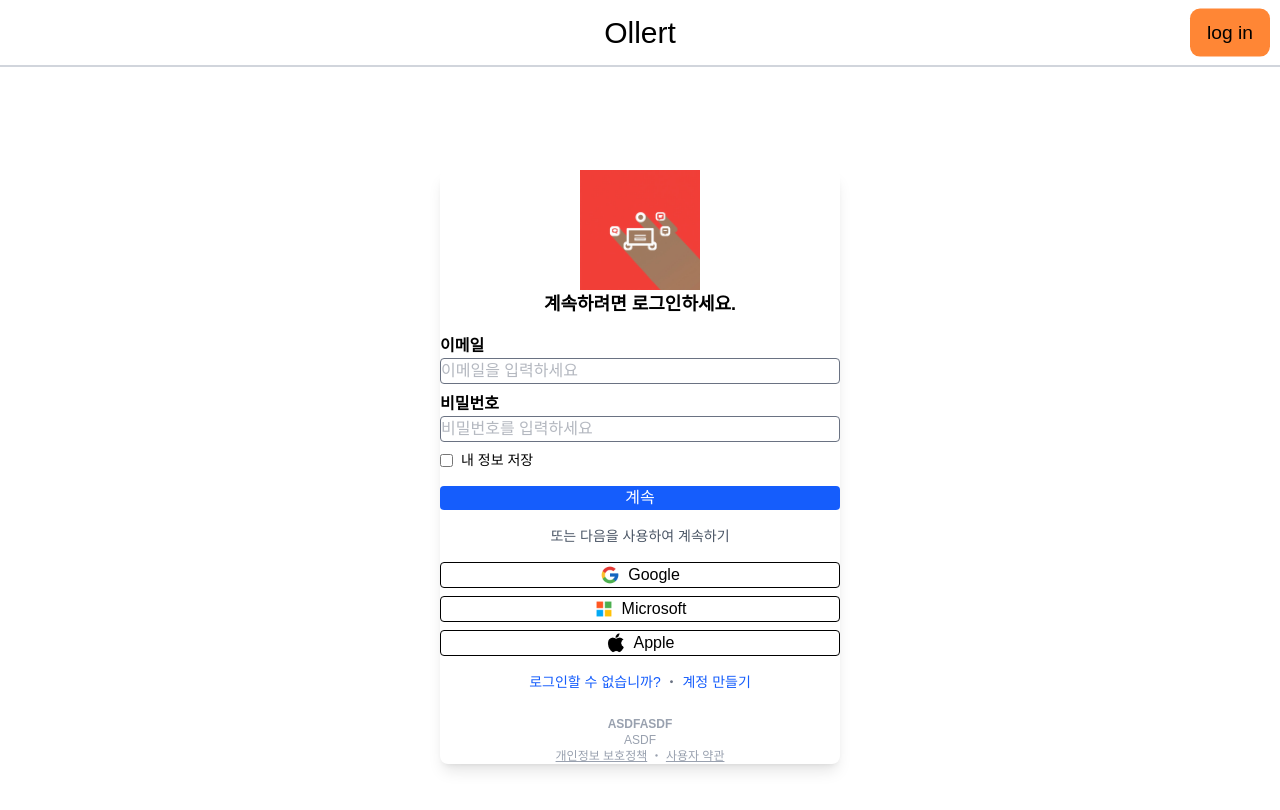
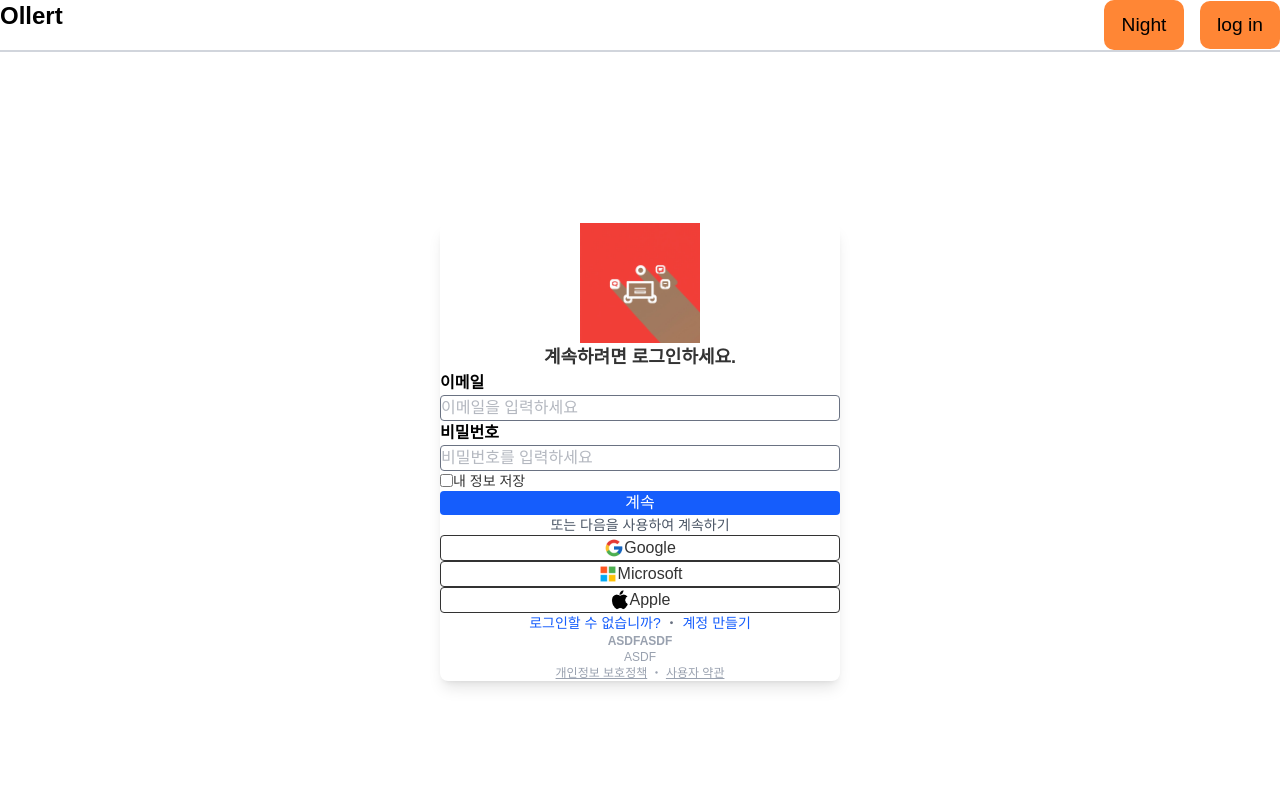
Before and after one commit to DongPee/SoftwareEngineering-CollaborationTool-, a Next.js app: page /frontend/login in a window 1280 px wide. Shown: the top 810 px of the page. Built offline with nearby package versions, Linux system fonts and the light colour scheme.

Commit message:
DarkModeToggle

```diff
--- /dev/null
+++ b/src/app/frontend/DarkModeToggle.tsx
@@ -0,0 +1,16 @@
+"use client";
+
+import { useTheme } from "./ThemeContext";
+
+export default function DarkModeToggle() {
+  const { darkMode, toggleDarkMode } = useTheme();
+
+  return (
+    <button
+      onClick={toggleDarkMode}
+      className="dark-toggle p-2 w-20 min-h-[40px] rounded-lg text-lg transition-all duration-300"
+    >
+      {darkMode ? "Day" : "Night"}
+    </button>
+  );
+}
--- /dev/null
+++ b/src/app/frontend/ThemeContext.tsx
@@ -0,0 +1,44 @@
+"use client";
+
+import { createContext, useContext, useEffect, useState } from "react";
+
+const ThemeContext = createContext({
+  darkMode: false,
+  toggleDarkMode: () => {},
+});
+
+export function ThemeProvider({ children }: { children: React.ReactNode }) {
+  const [darkMode, setDarkMode] = useState(false);
+
+  useEffect(() => {
+    const storedTheme = localStorage.getItem("theme");
+    if (storedTheme === "dark") {
+      setDarkMode(true);
+      document.documentElement.classList.add("dark");
+    }
+  }, []);
+
+  const toggleDarkMode = () => {
+    setDarkMode((prev) => {
+      const newMode = !prev;
+      if (newMode) {
+        document.documentElement.classList.add("dark");
+        localStorage.setItem("theme", "dark");
+      } else {
+        document.documentElement.classList.remove("dark");
+        localStorage.setItem("theme", "light");
+      }
+      return newMode;
+    });
+  };
+
+  return (
+    <ThemeContext.Provider value={{ darkMode, toggleDarkMode }}>
+      {children}
+    </ThemeContext.Provider>
+  );
+}
+
+export function useTheme() {
+  return useContext(ThemeContext);
+}
--- a/src/app/globals.css
+++ b/src/app/globals.css
@@ -1,8 +1,24 @@
 @import "tailwindcss";
+@tailwind base;
+@tailwind components;
+@tailwind utilities;
 
+.dark {
+  background-color: #1a202c;
+  color: #ffffff;
+}
+
+.dark body {
+  background-color: #1a202c;
+  color: white;
+}
+
+body {
+  transition: background-color 0.3s ease, color 0.3s ease;
+}
 
 * {
-  margin: 10;
+  margin: 0;
   padding: 0;
   box-sizing: border-box;
 }
@@ -11,6 +27,11 @@
   font-family: sans-serif;
   background-color: #f4f4f4;
   color: #333;
+}
+
+.dark header {
+  background: #2d3748;
+  color: white;
 }
 
 .board {
@@ -31,6 +52,11 @@
   overflow-y: auto;
 }
 
+.dark .column {
+  background: #2d3748;
+  color: white;
+}
+
 .card {
   background: #fff;
   padding: 10px;
@@ -38,6 +64,12 @@
   box-shadow: 0 2px 4px rgba(0, 0, 0, 1);
   margin-bottom: 10px;
 }
+
+.dark .card {
+  background: #4a5568;
+  color: white;
+}
+
 .card-selected {
   background: rgb(50, 255, 47);
   padding: 10px;
@@ -45,11 +77,17 @@
   box-shadow: 0 2px 4px rgba(0, 0, 0, 1);
   margin-bottom: 10px;
 }
+
+.dark .card-selected {
+  background: #38a169;
+}
+
 .card:hover {
   background-color: #AAA;
   cursor: pointer;
 }
-.login{
+
+.login {
   background: rgb(255, 134, 53);
   padding: 10px;
   width: 80px;
@@ -57,17 +95,59 @@
   border-radius: 10px;
   font-size: 1.2em;
 }
-.login:hover{
+
+.login:hover {
   background-color: #AAA;
-  cursor:pointer;
+  cursor: pointer;
 }
 
-body {
-  background: var(--background);
-  color: var(--foreground);
-  font-family: Arial, Helvetica, sans-serif;
+.dark .bg-white {
+  background-color: #2d3748 !important;
+  color: white !important;
 }
 
-.projectNameButton{
+.dark .sidebar {
+  background-color: #1a202c;
+  color: white;
+  border-color: #4a5568;
+}
 
+.dark .project-header {
+  background: #2d3748;
+  color: white;
+  border-bottom: 2px solid #4a5568;
 }
+
+.dark .summary-card {
+  background: #2d3748;
+  color: white;
+  border-color: #4a5568;
+}
+
+.dark .card {
+  background: #4a5568;
+  color: white;
+}
+
+.dark .card-selected {
+  background: #38a169;
+}
+
+.dark .btn {
+  background: #4a5568;
+  color: white;
+}
+
+.dark-toggle {
+  background: rgb(255, 134, 53);
+  padding: 10px;
+  width: 80px;
+  min-height: 40px;
+  border-radius: 10px;
+  font-size: 1.2em;
+}
+
+.dark-toggle:hover {
+  background-color: #AAA;
+  cursor: pointer;
+}
--- a/src/app/layout.tsx
+++ b/src/app/layout.tsx
@@ -4,9 +4,12 @@
 import Link from "next/link";
 import { useContext } from "react";
 import { AuthContext, AuthProvider } from "./frontend/AuthContext";
+import { ThemeProvider, useTheme } from "./frontend/ThemeContext";
+import DarkModeToggle from "./frontend/DarkModeToggle";
 
 export default function Layout({ children }: { children: React.ReactNode }) {
   return (
+    <ThemeProvider>
       <AuthProvider>
         <html lang="ko">
           <body>
@@ -15,70 +18,36 @@
           </body>
         </html>
       </AuthProvider>
+    </ThemeProvider>
   );
 }
 
 function Header() {
   const auth = useContext(AuthContext);
+  const { darkMode } = useTheme(); // 다크모드 상태 가져오기
 
   return (
-    <header className="border-b-2 border-gray-300"
-      style={{
-        padding: "10px",
-        background: "#ffffff",
-        color: "black",
-        textAlign: "center",
-        display: "flex",
-        justifyContent: "center",
-        alignItems: "center",
-        position: "relative",
-        borderBottom: "4"
-      }}
+    <header
+      className={`border-b-2 border-gray-300 flex justify-between p-3 ${
+        darkMode ? "dark bg-gray-900 text-white" : "bg-white text-black"
+      }`}
     >
       <Link href="/">
-        <button
-          type="button"
-          style={{
-            margin: 0,
-            fontSize: 30,
-            padding: 0,
-            color: "black",
-          }}
-        >
-          Ollert
-        </button>
+        <button className="text-2xl font-bold">Ollert</button>
       </Link>
 
+      <div className="flex items-center gap-4">
+        <DarkModeToggle />
         {auth?.isLoggedIn ? (
-        <span
-          style={{
-            position: "absolute",
-            right: "10px",
-            top: "50%",
-            transform: "translateY(-50%)",
-            fontWeight: "bold",
-            color: "black",
-            cursor: "pointer",
-          }}
-          onClick={auth.logout}
-        >
+          <span className="cursor-pointer" onClick={auth.logout}>
             {auth.username}님 (로그아웃)
           </span>
         ) : (
           <Link href="/frontend/login">
-          <button
-            className="login"
-            style={{
-              position: "absolute",
-              right: "10px",
-              top: "50%",
-              transform: "translateY(-50%)",
-            }}
-          >
-            log in
-          </button>
+            <button className="login">log in</button>
           </Link>
         )}
+      </div>
     </header>
   );
 }
--- a/src/app/page.tsx
+++ b/src/app/page.tsx
@@ -5,8 +5,10 @@
 import Board from "./frontend/projectBoard";
 import Top from "./frontend/projectTop";
 import Summary from "./frontend/projectSummary";
+
 export default function Page() {
   const [active, setActive] = useState("summary"); // active 상태 관리
+
   return (
     <div className="flex">
       <div>
```
Lines whose indentation alone changed are shown as unchanged.
